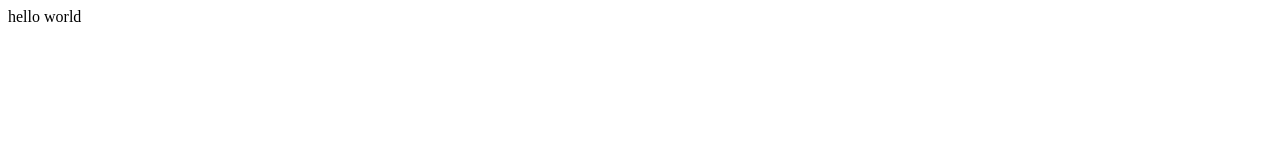
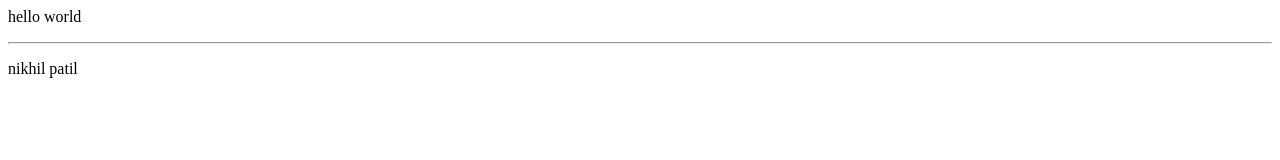
Before and after one commit to SoftwareHackerNick/ISE1, a plain HTML site: page index.html in a window 1280 px wide. Drawn offline with Linux system fonts and the light colour scheme.

Commit message:
Update index.html

```diff
--- a/index.html
+++ b/index.html
@@ -1 +1,3 @@
 <p>hello world</p>
+<hr>
+<p>nikhil patil</p>
```
